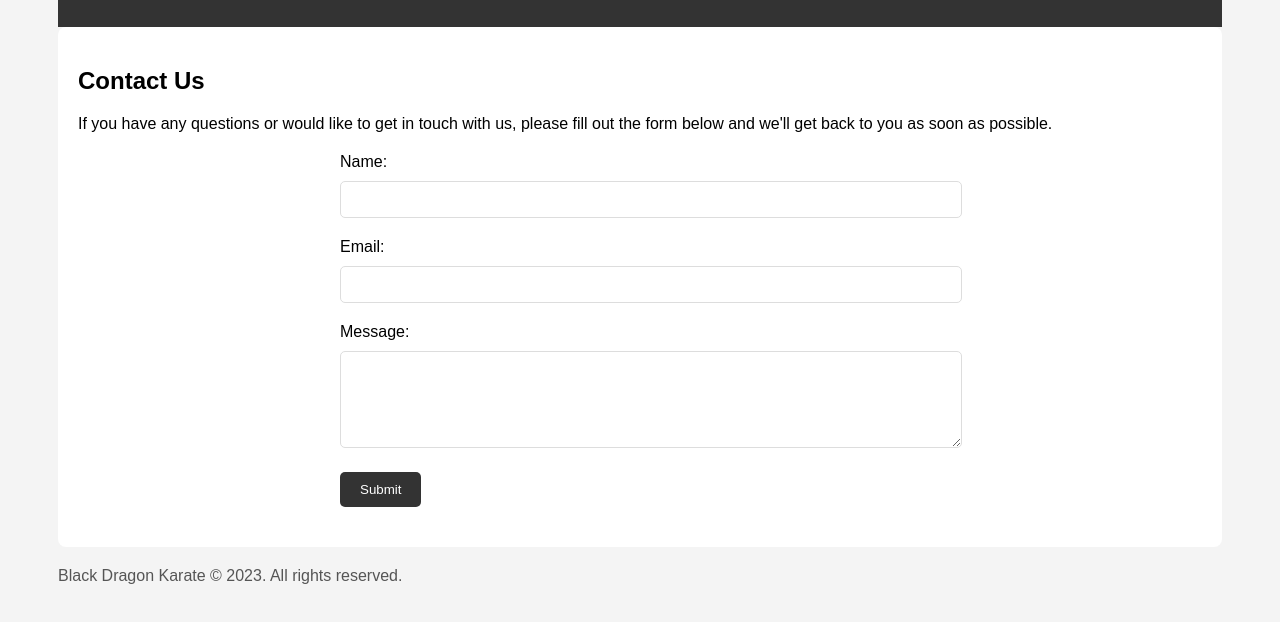
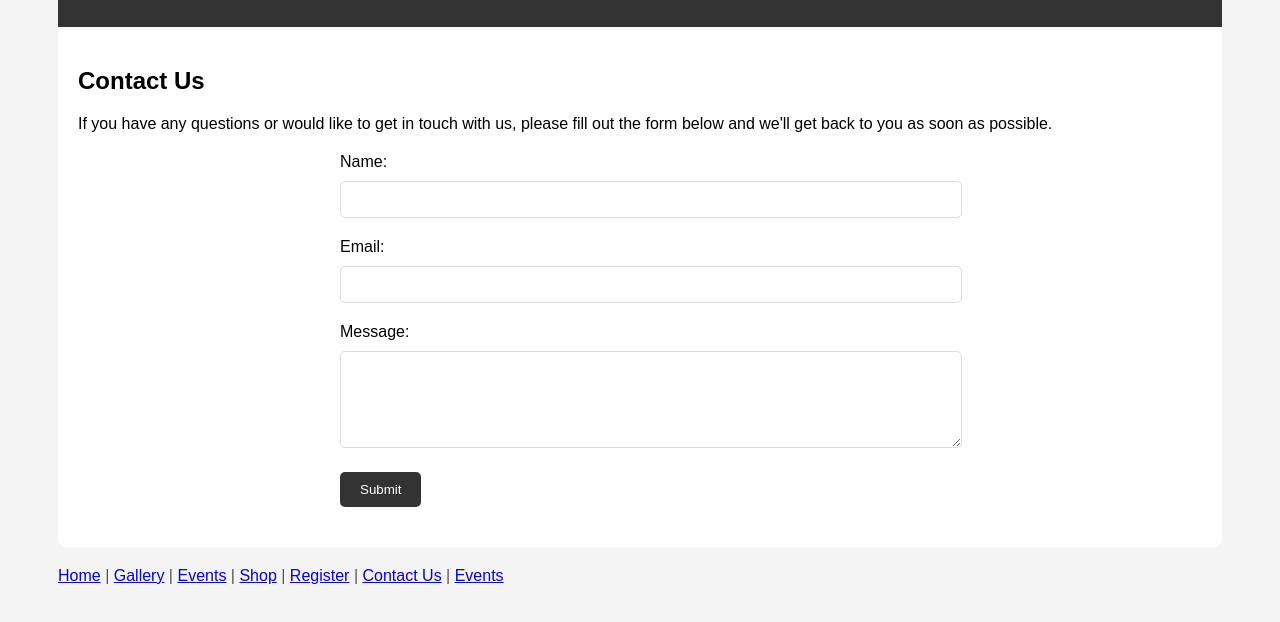
Before and after one commit to terryreidhead/Black-Dragon-Karate, a plain HTML site: page contactus.html in a window 1280 px wide. Shown: the part 224-846 px from the top of the page. Drawn offline with Linux system fonts and the light colour scheme.

Commit message:
Update contactus.html

```diff
--- a/contactus.html
+++ b/contactus.html
@@ -45,7 +45,8 @@
         </div>
     </main>
     <footer>
-        Black Dragon Karate &copy; 2023. All rights reserved.
+        <p><a href="index.html">Home</a> | <a href="gallery.html">Gallery</a> | <a href="events.html">Events</a> | <a href="shop.html">Shop</a> | <a href="register.html">Register</a> | <a href="contactus.html">Contact Us</a> | <a href="events.html">Events</a>
+        </p>
     </footer>
 </body>
 
```
